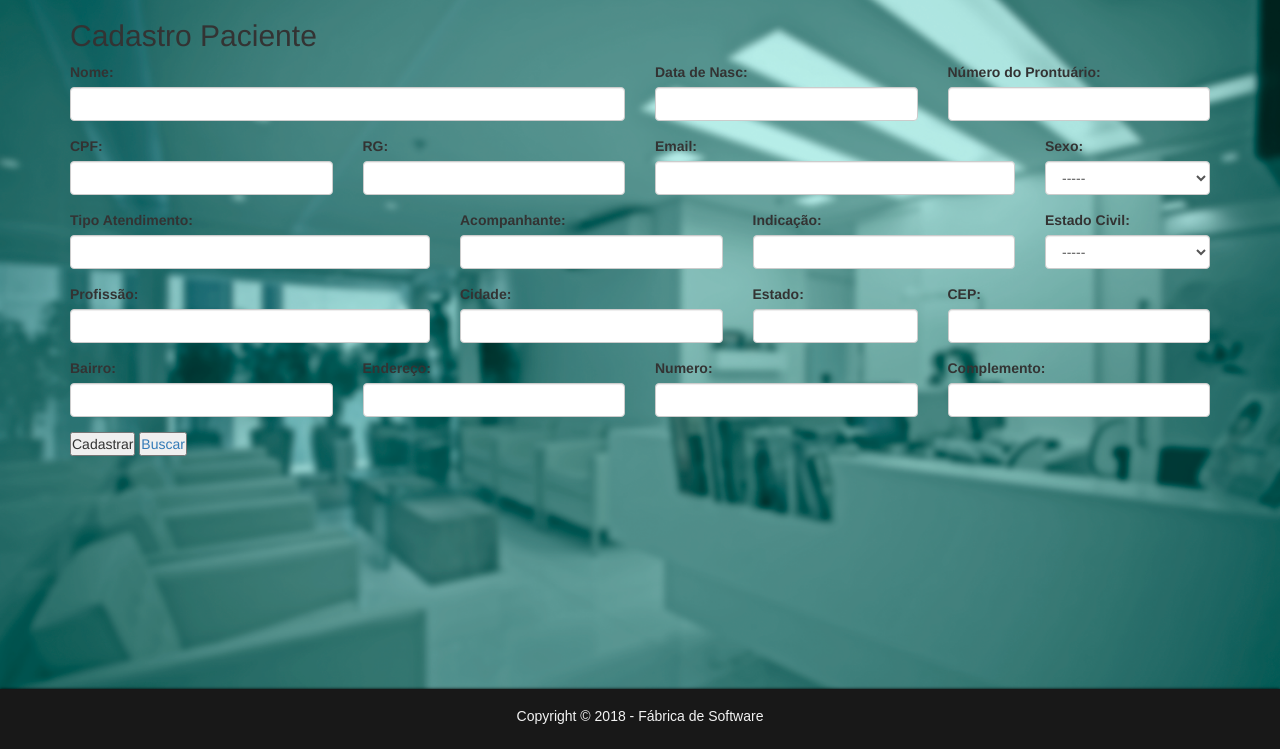
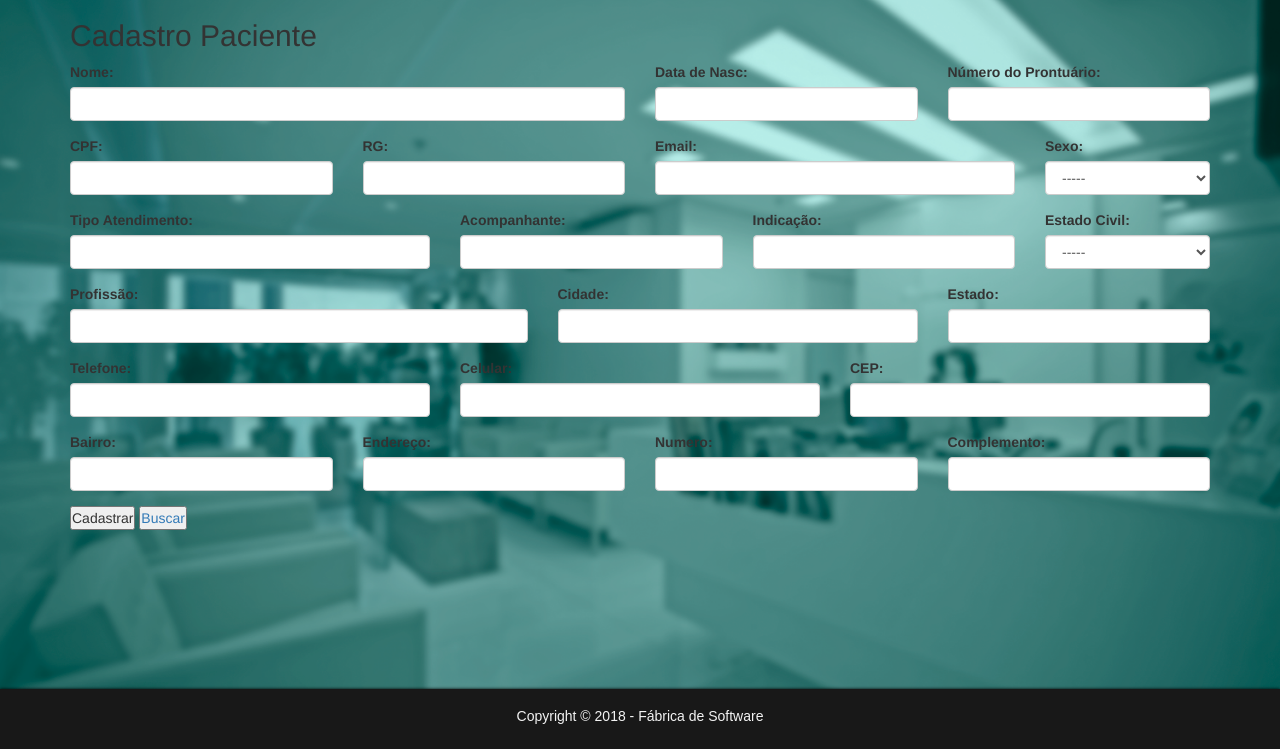
Before and after one commit to MailsonP/ClinicaCandidoTorresWeb, a PHP site: page /TelaCadastroPaciente.php in a window 1280 px wide. Shown: the part 51-800 px from the top of the page. Run offline with PHP 8.4, Linux system fonts and the light colour scheme; some libraries are stand-ins or nearby versions.

Commit message:
Acrescentação
adicionado alguns campos

```diff
--- a/ClinicaCandidoTorresWebProject/Paciente/RegistraPaciente.php
+++ b/ClinicaCandidoTorresWebProject/Paciente/RegistraPaciente.php
@@ -20,7 +20,6 @@ if (isset($metodo["txtNome"])) {
     $profissao = $metodo["txtProfissao"];
     $tipoAtendimento = $metodo["txtAtendimento"];
     $acompanhante = $metodo["txtAcompanhante"];
-    $estrangeiro = $metodo["txtEstrangeiro"];
     $telefone = $metodo["txtTelefone"];
     $celular = $metodo["txtCelular"];
     $indicacao = $metodo["txtIndicacao"];
@@ -45,7 +44,6 @@ if (isset($metodo["txtNome"])) {
     $paciente->setValor("PROFISSAO", $profissao);
     $paciente->setValor("TIPOATENDIMENTO", $tipoAtendimento);
     $paciente->setValor("ACOMPANHANTE", $acompanhante);
-    $paciente->setValor("ESTRANGEIRO", $estrangeiro);
     $paciente->setValor("TELEFONE", $telefone);
     $paciente->setValor("CELULAR", $celular);
     $paciente->setValor("INDICACAO", $indicacao);
--- a/ClinicaCandidoTorresWebProject/Telas/TelaCadastroPaciente.php
+++ b/ClinicaCandidoTorresWebProject/Telas/TelaCadastroPaciente.php
@@ -110,24 +110,36 @@
               </div>
 
               <div class="row">
-                <div class="form-group col-md-4">
+                <div class="form-group col-md-5">
                   <label for="profissao">Profissão:</label>
                   <input type="text" class="form-control" name="txtProfissao" id="profissao">
                 </div>
 
-                <div class="form-group col-md-3">
+                <div class="form-group col-md-4">
                   <label for="cidade">Cidade:</label>
                   <input type="text" class="form-control" name="txtCidade" id="cidade">
                 </div>
 
-                <div class="form-group col-md-2">
+                <div class="form-group col-md-3">
                   <label for="estado">Estado:</label>
                   <input type="text" class="form-control" name="txtEstado" id="estado">
                 </div>
+              </div>
 
-                <div class="form-group col-md-3">
-                  <label for="cep">CEP:</label>
-                  <input type="text" class="form-control" name="txtCEP" id="cep">
+              <div class="row">
+                <div class="form-group col-md-4">
+                  <label for="telefone">Telefone:</label>
+                  <input type="text" class="form-control" name="txtTelefone" id="telefone">
+                </div>
+
+                <div class="form-group col-md-4">
+                  <label for="celular">Celular:</label>
+                  <input type="text" class="form-control" name="txtCelular" id="celular">
+                </div>
+
+                <div class="form-group col-md-4">
+                  <label for="CEP">CEP:</label>
+                  <input type="text" class="form-control" name="txtCEP" id="CEP">
                 </div>
               </div>
 
```
